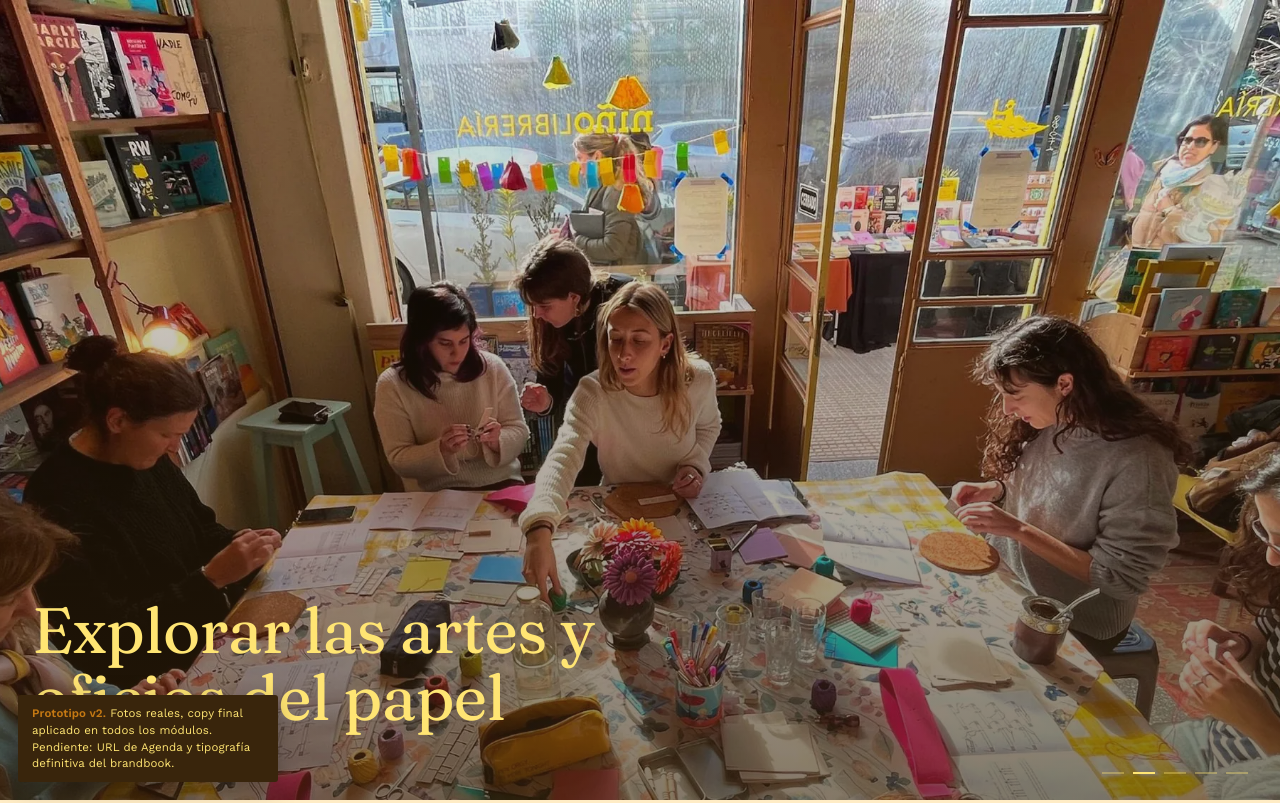
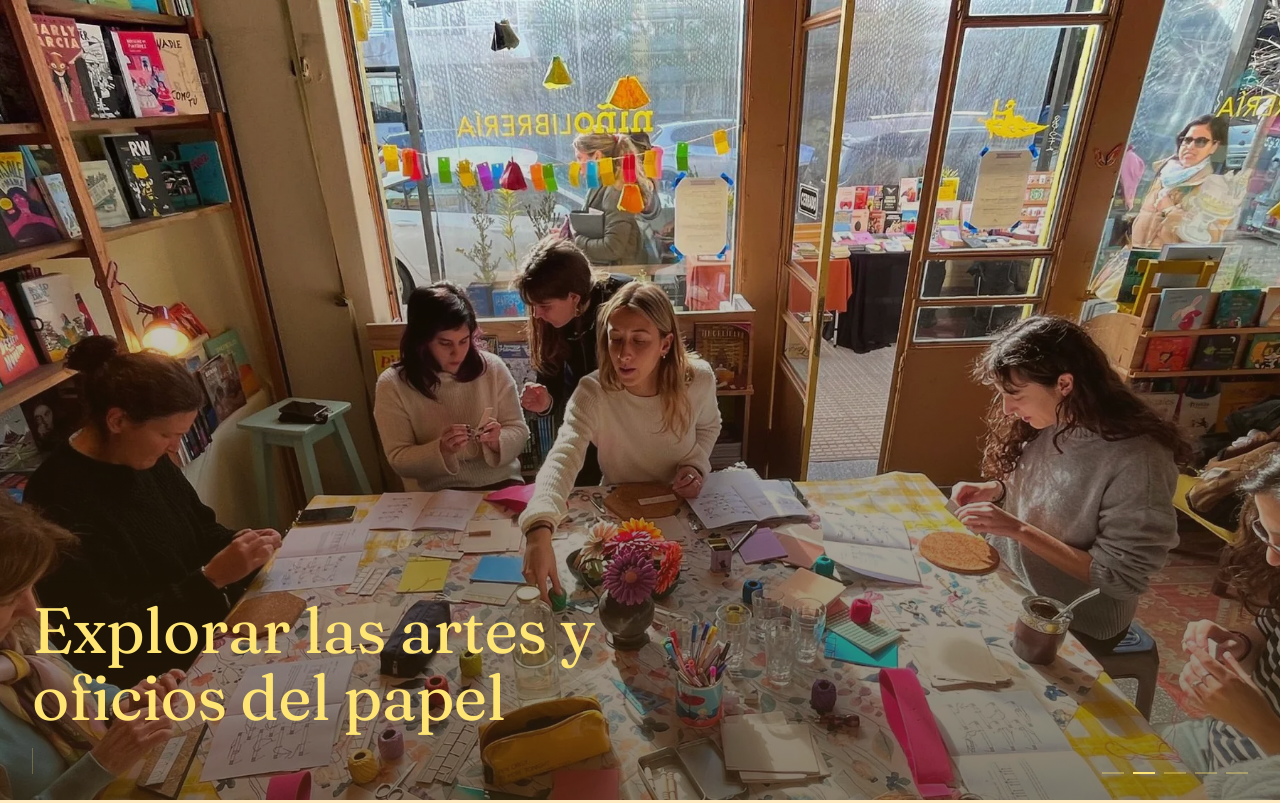
Before and after one commit to Casaninio/casa-nino-site, a website: page index.html in a window 1280 px wide. Shown: the top 803 px of the page. Drawn offline with nearby package versions, Linux system fonts and the light colour scheme.

Commit message:
Add files via upload

```diff
--- a/index.html
+++ b/index.html
@@ -34,17 +34,6 @@
   }
   ::selection{background:var(--mustard); color:var(--ink);}
 
-  /* ── badge de prototipo ── */
-  .proto-badge{
-    position:fixed; bottom:18px; left:18px; z-index:999;
-    background:var(--ink); color:var(--paper);
-    font-size:11.5px; letter-spacing:0.01em;
-    padding:10px 14px; border-radius:3px;
-    max-width:260px; line-height:1.45;
-    font-family:var(--body);
-    box-shadow:0 6px 24px rgba(0,0,0,.25);
-  }
-  .proto-badge b{color:var(--mustard); font-weight:600;}
 
   /* ── isologo aprobado — archivo original, sin modificar; solo ubicado y escalado (punto 11) ── */
 
@@ -412,10 +401,6 @@
 
   <nav class="progress-rail" id="rail"></nav>
 
-  <div class="proto-badge">
-    <b>Prototipo v2.</b> Fotos reales, copy final aplicado en todos los módulos. Pendiente: URL de Agenda y tipografía definitiva del brandbook.
-  </div>
-
   <!-- 01 — PORTADA / CARROUSEL FULL-SCREEN -->
   <section class="hero" id="s0">
     <div class="slides" id="slides">
```
